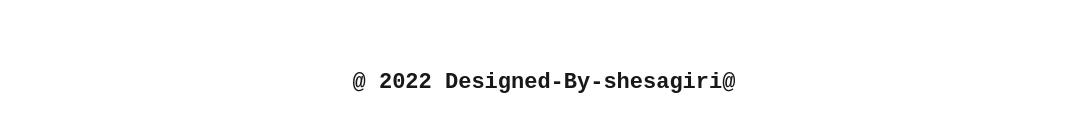
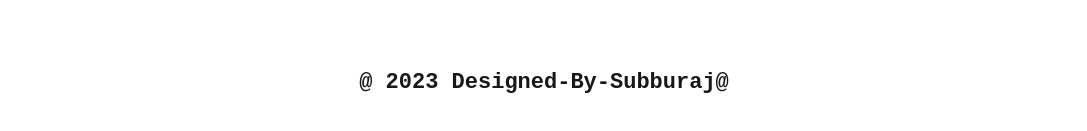
Before and after one commit to Subburaj-M/Subburaj, a plain HTML site: page add-player.html in a window 1280 px wide. Shown: the part 297-428 px from the top of the page, without its empty margins (96-1183 px from the left). Drawn offline with Linux system fonts and the light colour scheme.

Commit message:
Update add-player.html

```diff
--- a/add-player.html
+++ b/add-player.html
@@ -44,7 +44,7 @@
       <input type="text" name="" id="status" required /><br /><br />
       <button type="submit" onclick="savePlayerName()" id="save">Submit New Team</button>
     </form>
-    <footer style="text-align: center">@ 2022 Designed-By-shesagiri@</footer>
+    <footer style="text-align: center">@ 2023 Designed-By-Subburaj@</footer>
     <script src="./new-player.js"></script>
 </body>
 </html>
```
